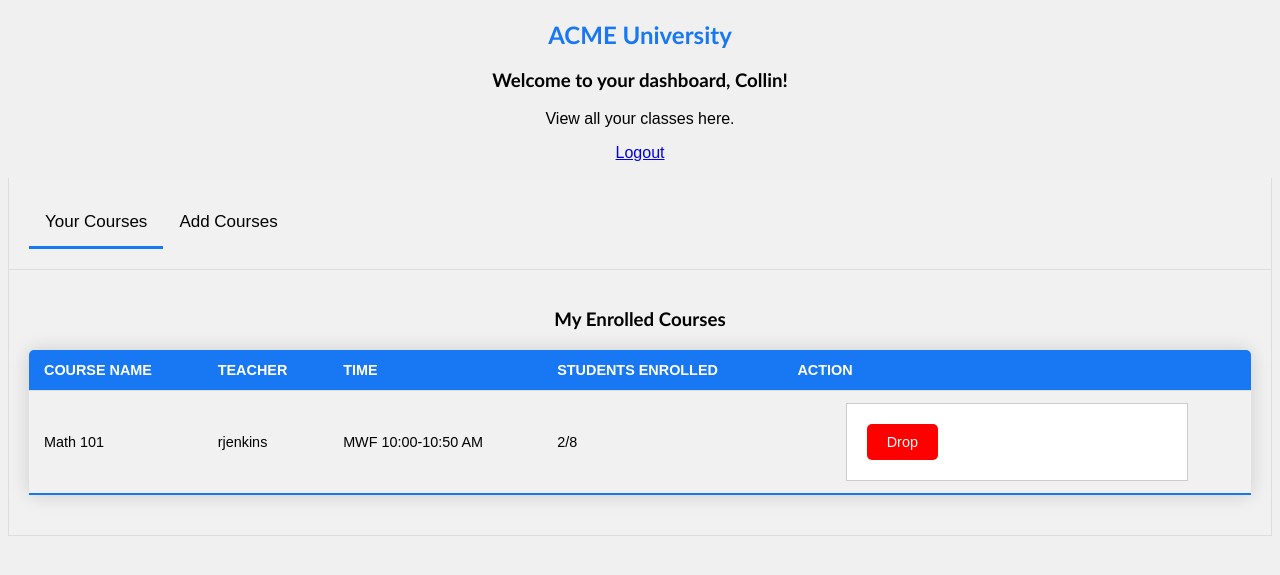
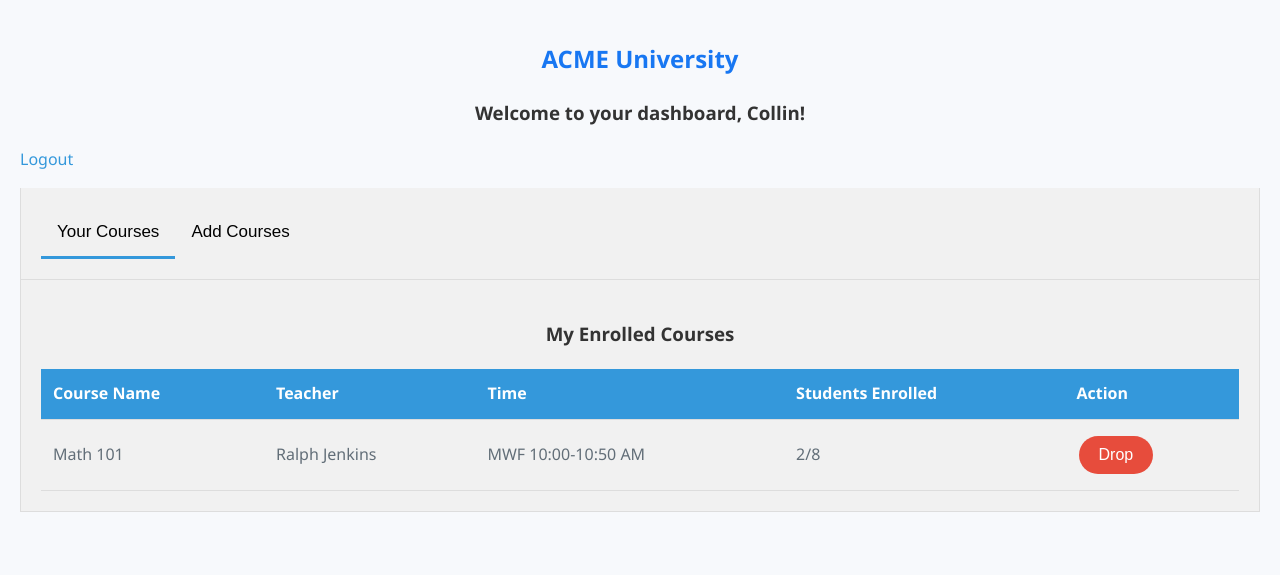
Before and after one commit to Ctc8/ACME-University, a Flask app: page /dashboard in a window 1280 px wide. Shown: the top 575 px of the page. Run offline with Flask 3, Linux system fonts and the light colour scheme; a user stored in the database is signed in; data comes from the database, SQL or seed files in the repository; both versions use the stored data as it was after the commit.

Commit message:
display teacher name instead of their username

```diff
--- a/static/style.css
+++ b/static/style.css
@@ -1,84 +1,25 @@
 body {
-	background-color: #f0f0f0;
-	font-family: Arial, sans-serif;
-}
-
-p {
-	display: flex;
-	justify-content: center;
-}
-
-h1 {
-  color: #1877f2;
-	display: flex;
-	justify-content: center;
-	font-family: "Gill Sans", "Gill Sans MT", Calibri, "Trebuchet MS", sans-serif;
+    background-color: #f7f9fc;
+    font-family: 'Segoe UI', 'Roboto', sans-serif;
+    color: #626e78;
+    line-height: 1.6;
+    padding: 20px;
+    margin: 0;
 }
 
 h2 {
     color: #1877f2;
-	display: flex;
-	justify-content: center;
-	font-family: "Gill Sans", "Gill Sans MT", Calibri, "Trebuchet MS", sans-serif;
+    text-align: center;
 }
 
 h3 {
-	display: flex;
-	justify-content: center;
-	font-family: "Gill Sans", "Gill Sans MT", Calibri, "Trebuchet MS", sans-serif;
+    color: #333;
+    text-align: center;
 }
 
-.error {
-	color: red;
-}
-
-form {
-	width: 300px;
-	margin: 0 auto;
-	padding: 20px;
-	border: 1px solid #ccc;
-	background-color: #fff;
-}
-
-form p {
-	margin-bottom: 15px;
-}
-
-input[type="text"],
-input[type="password"] {
-	box-sizing: border-box;
-	width: 100%;
-}
-
-form input[type="submit"] {
-	background-color: #007bff;
-	color: white;
-	padding: 10px 20px;
-	border: none;
-	cursor: pointer;
-	display: block;
-	margin: 0 auto;
-}
-
-form input[type="submit"]:hover {
-	background-color: #0056b3;
-}
-
-a.button {
-	display: flex;
-	justify-content: center;
-	padding: 10px 20px;
-	color: white;
-	background-color: #1877f2;
+a {
+    color: #3498db;
     text-decoration: none;
-	text-align: center;
-	border: none;
-	cursor: pointer;
-	font-size: 0.8em;
-}
-
-a.button:hover {
-	background-color: #1877f2;
 }
 
 .tabs,
@@ -104,7 +45,7 @@ a.button:hover {
 
 .tab-link:hover,
 .tab-link.active {
-	border-bottom: 3px solid #1877f2;
+    border-bottom: 3px solid #3498db;
 }
 
 .tab-content.active {
@@ -114,98 +55,88 @@ a.button:hover {
 table {
     width: 100%;
     border-collapse: collapse;
-	margin: 20px 0;
-	font-size: 0.9em;
-	min-width: 400px;
-	border-radius: 5px 5px 0 0;
-	overflow: hidden;
-	box-shadow: 0 0 20px rgba(0, 0, 0, 0.15);
+    margin-top: 20px;
 }
 
-th,
-td {
-	padding: 12px 15px;
+th, td {
     text-align: left;
+    padding: 12px;
+    border-bottom: 1px solid #ddd;
 }
 
 th {
-	background-color: #1877f2;
-	color: #ffffff;
-	text-transform: uppercase;
+    background-color: #3498db;
+    color: white;
 }
 
-tr {
-	border-bottom: 1px solid #dddddd;
+tr:hover {
+    background-color: #f4f4f4;
 }
 
-tbody tr:nth-of-type(even) {
-	background-color: #f3f3f3;
+.add-button, .drop-button {
+    border: none;
+    color: white;
+    padding: 10px 20px;
+    text-align: center;
+    text-decoration: none;
+    display: inline-block;
+    font-size: 16px;
+    margin: 4px 2px;
+    transition: 0.4s;
+    cursor: pointer;
+    border-radius: 50px;
 }
 
-tbody tr:hover {
-	background-color: #f1f1f1;
-}
-
-tbody tr:last-of-type {
-	border-bottom: 2px solid #1877f2;
-}
 .add-button {
-	background-color: #4caf50;
-	color: white;
-	padding: 10px 20px;
-	border-radius: 5px;
-	border: none;
-	cursor: pointer;
-	transition: background-color 0.3s ease;
-	font-size: 1em;
-	display: inline-block;
+    background-color: #2ecc71;
 }
 
 .add-button:hover {
-	background-color: #45a049;
-}
-
-.add-button:disabled {
-	background-color: #ccc;
-	cursor: not-allowed;
-}
-.add-button {
-	background-color: #4caf50;
-	color: white;
-	padding: 10px 20px;
-	border-radius: 5px;
-	border: none;
-	cursor: pointer;
-	transition: background-color 0.3s ease;
-	font-size: 1em;
-	display: inline-block;
-}
-
-.add-button:hover {
-	background-color: #45a049;
-}
-
-.add-button:disabled {
-	background-color: #ccc;
-	cursor: not-allowed;
-}
-
-li {
-  background-color: #f9f9f9;
-  padding: 15px;
-  margin-bottom: 10px;
-  border-radius: 5px;
-  list-style-type: none;
+    background-color: #27ae60;
 }
 
 .drop-button {
-	background-color: red;
-	color: white;
-	padding: 10px 20px;
-	border-radius: 5px;
+    background-color: #e74c3c;
+}
+
+.drop-button:hover {
+    background-color: #c0392b;
+}
+
+@media (max-width: 768px) {
+    .tabs, .tab-link {
+        width: 100%;
+        display: block;
+    }
+
+    table, thead, tbody, th, td, tr {
+        display: block;
+    }
+
+    thead tr {
+        position: absolute;
+        top: -9999px;
+        left: -9999px;
+    }
+
+    tr { border: 1px solid #ccc; }
+
+    td {
         border: none;
-	cursor: pointer;
-	transition: background-color 0.3s ease;
-	font-size: 1em;
-	display: inline-block;
+        border-bottom: 1px solid #eee;
+        position: relative;
+        padding-left: 50%;
     }
+
+    td:before {
+        position: absolute;
+        top: 6px;
+        left: 6px;
+        width: 45%;
+        padding-right: 10px;
+        white-space: nowrap;
+        content: attr(data-label);
+        color: #626e78;
+        font-weight: bold;
+    }
+}
--- a/templates/dashboard.html
+++ b/templates/dashboard.html
@@ -5,13 +5,11 @@
   <meta name="viewport" content="width=device-width, initial-scale=1.0">
   <link rel="stylesheet" href="/static/style.css">
   <link href="https://fonts.googleapis.com/icon?family=Material+Icons" rel="stylesheet">
-
   <title>Dashboard</title>
 </head>
 <body>
   <h2>ACME University</h2>
   <h3>Welcome to your dashboard, {{ user.username }}!</h3>
-  <p>View all your classes here.</p>
 
   {% if user.is_admin %}
   <p><a href="{{ url_for('admin.index') }}">Admin Dashboard</a></p>
@@ -41,7 +39,17 @@
       {% for course in courses_info %}
       <tr>
         <td>{{ course['name'] }}</td>
-        <td>{{ course['teacher'] }}</td>
+        <td>
+          {% if course['teacher'] == 'ahepworth' %}
+            Ammon Hepworth
+          {% elif course['teacher'] == 'swalker' %}
+            Susan Walker
+          {% elif course['teacher'] == 'rjenkins' %}
+            Ralph Jenkins
+          {% else %}
+            {{ course['teacher'] }} <!-- Fallback to username -->
+          {% endif %}
+        </td>
         <td>{{ course['time'] }}</td>
         <td>{{ course['student_count'] }}/{{ course['capacity'] }}</td>
         <td>
@@ -58,7 +66,6 @@
   {% endif %}
 </div>
 
-
 <div id="AddCourses" class="tab-content">
   <h3>Add Courses</h3>
   <table>
@@ -69,14 +76,23 @@
         <th>Time</th>
         <th>Students Enrolled</th>
         <th>Action</th>
-
       </tr>
     </thead>
     <tbody>
       {% for course in available_courses %}
       <tr>
         <td>{{ course['name'] }}</td>
-                <td>{{ course['teacher'] }}</td>
+        <td>
+          {% if course['teacher'] == 'ahepworth' %}
+            Alice Hepworth
+          {% elif course['teacher'] == 'swalker' %}
+            Sarah Walker
+          {% elif course['teacher'] == 'rjenkins' %}
+            Robert Jenkins
+          {% else %}
+            {{ course['teacher'] }} <!-- Fallback to username -->
+          {% endif %}
+        </td>
         <td>{{ course['time'] }}</td>
         <td>{{ course['student_count'] }}/{{ course['capacity'] }}</td>
         <td>
```
Also changed, not shown: instance/db.sqlite3. Lines whose indentation alone changed are shown as unchanged.
